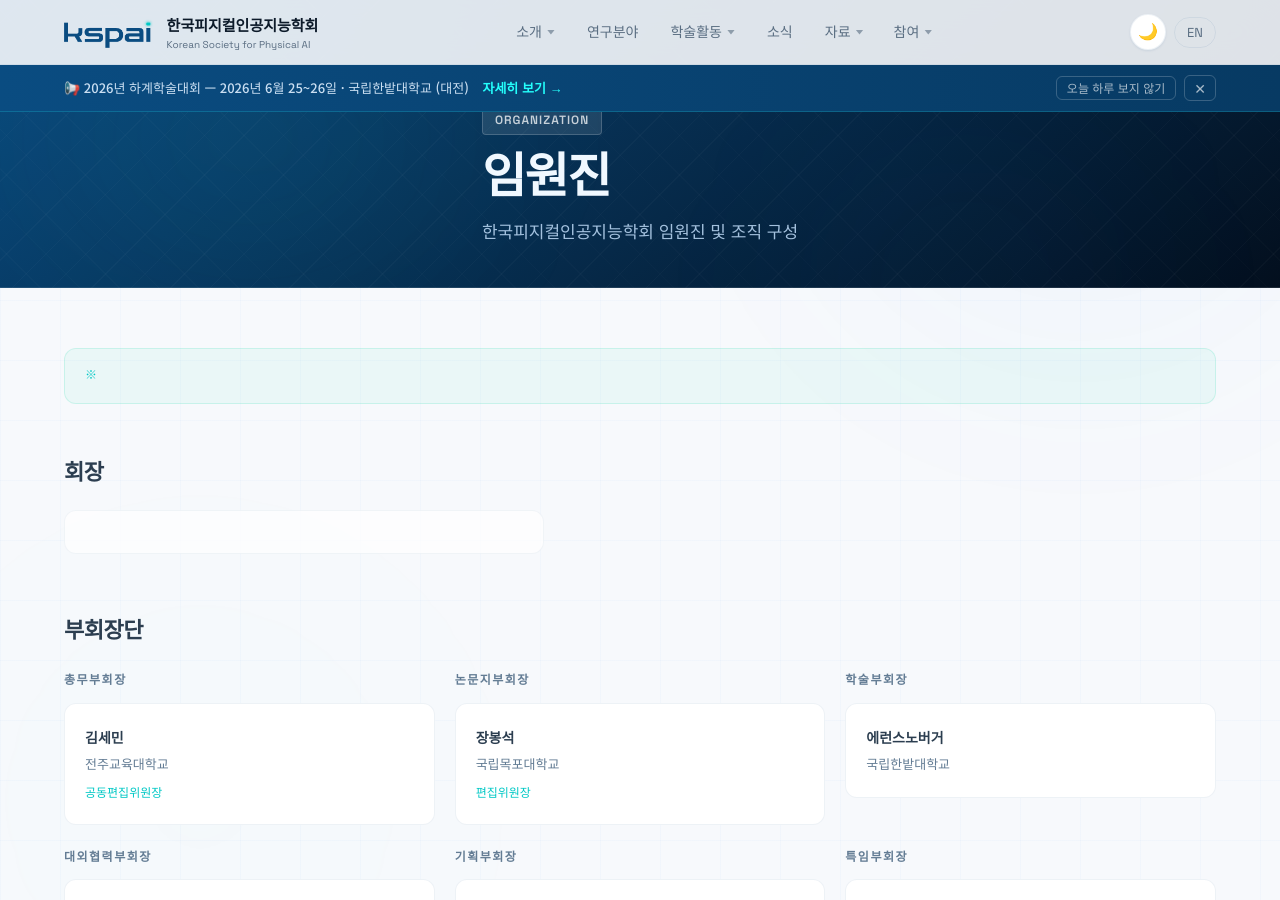
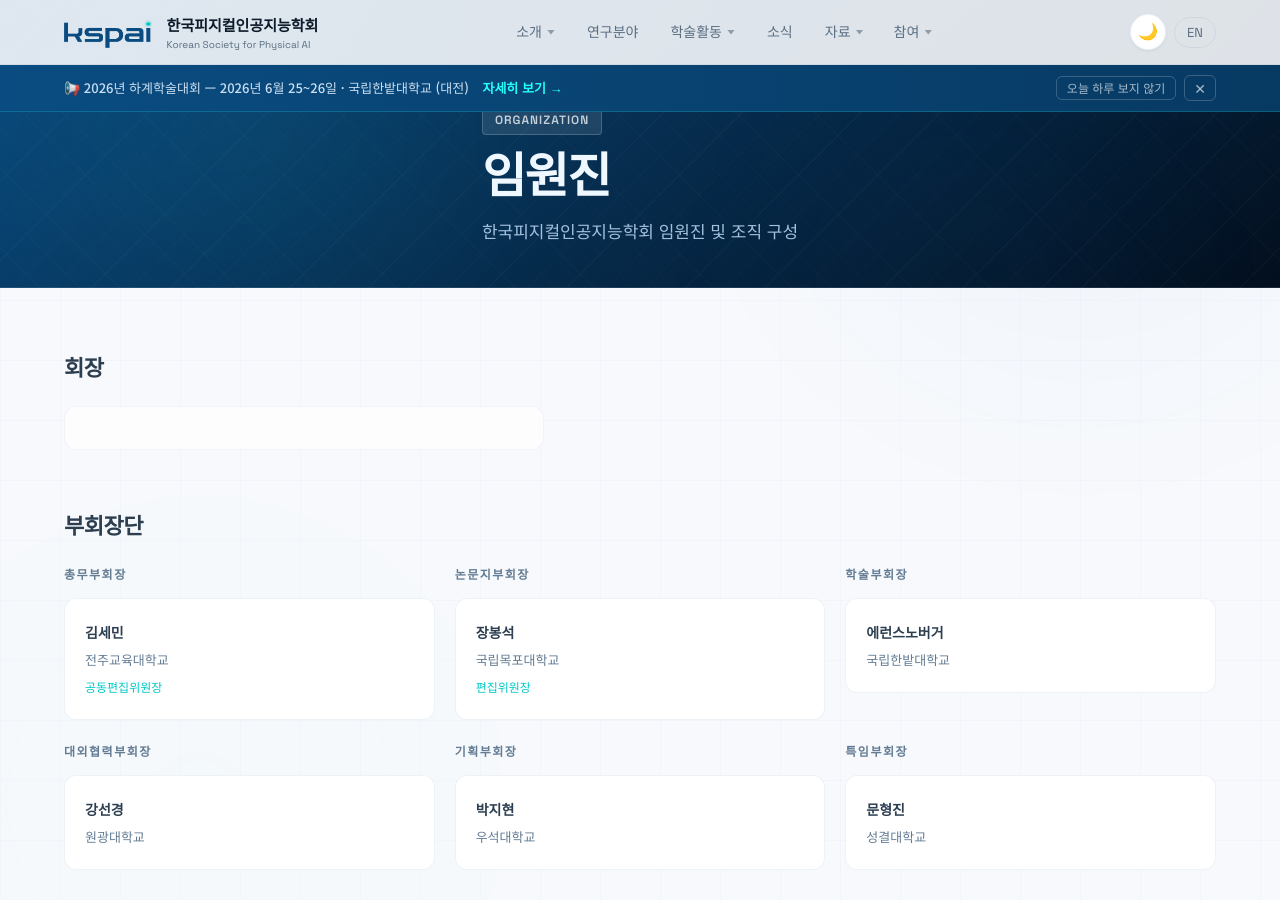
Before and after one commit to aaron-kr/kspai.org, a Jekyll site: the page built from pages/officers.md, in a window 1280 px wide and 900 px high. Built offline with Jekyll 4.4.1, drawn with Linux system fonts in a browser that asks for light colours; some web fonts are replaced.

Commit message:
Update officers

```diff
--- a/pages/officers.md
+++ b/pages/officers.md
@@ -11,7 +11,7 @@ description: 한국피지컬인공지능학회(KSPAI) 임원진 소개 — 회
 permalink: /officers/
 ---
 
-<div class="coming-soon-banner">
+<!-- <div class="coming-soon-banner">
   <span class="mono">※</span>
   <div>
     <strong>
@@ -21,7 +21,7 @@ permalink: /officers/
     <span data-lang="ko">{{ site.data.officers.status.note_ko }}</span>
     <span data-lang="en">{{ site.data.officers.status.note_en }}</span>
   </div>
-</div>
+</div> -->
 
 <!-- ── PRESIDENT ── -->
 <div class="page-section">
@@ -32,12 +32,12 @@ permalink: /officers/
   <div class="officer-card officer-card--placeholder">
     <div class="officer-info">
       <p class="officer-name">
-        <span data-lang="ko">{{ site.data.officers.president.placeholder_ko }}</span>
-        <span data-lang="en">{{ site.data.officers.president.placeholder_en }}</span>
+        <span data-lang="ko">{{ site.data.officers.president.name_ko }}</span>
+        <span data-lang="en">{{ site.data.officers.president.name_en }}</span>
       </p>
       <p class="officer-affil">
-        <span data-lang="ko">{{ site.data.officers.president.note_ko }}</span>
-        <span data-lang="en">{{ site.data.officers.president.note_en }}</span>
+        <span data-lang="ko">{{ site.data.officers.president.affil_ko }}</span>
+        <span data-lang="en">{{ site.data.officers.president.affil_en }}</span>
       </p>
     </div>
   </div>
```
